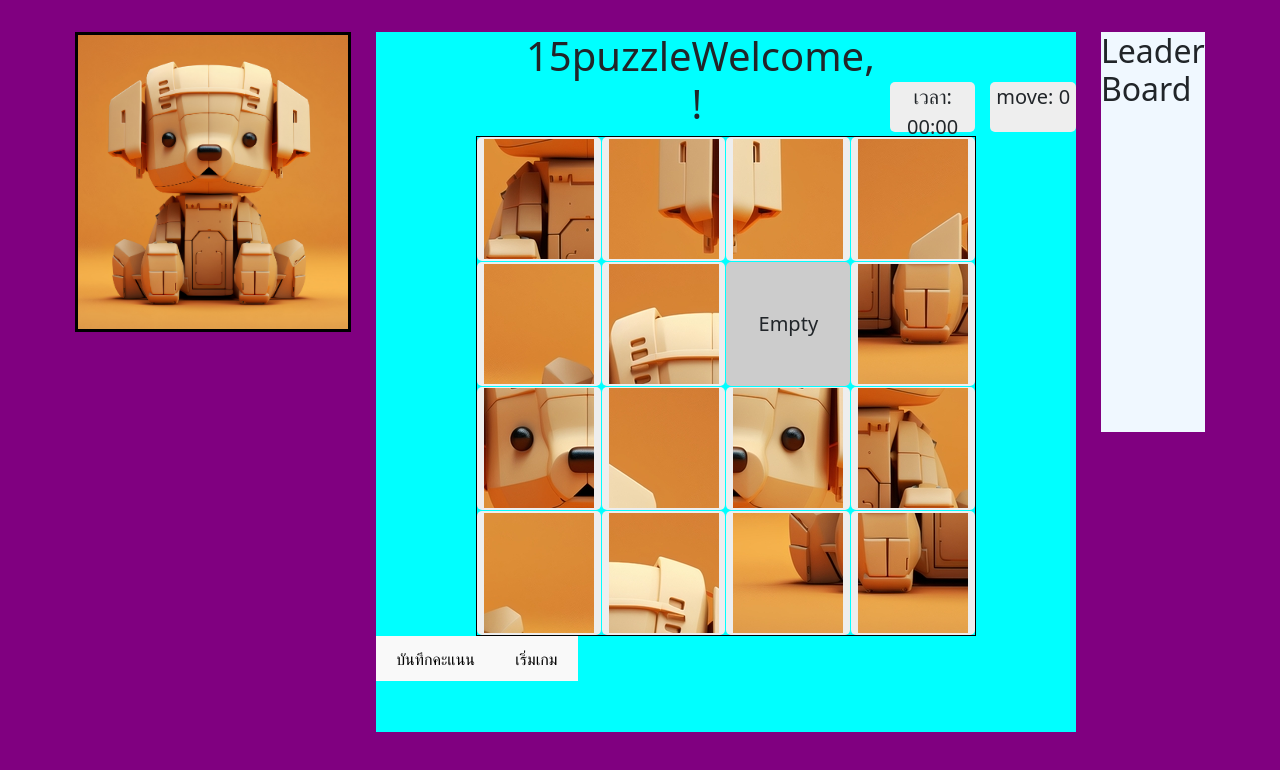
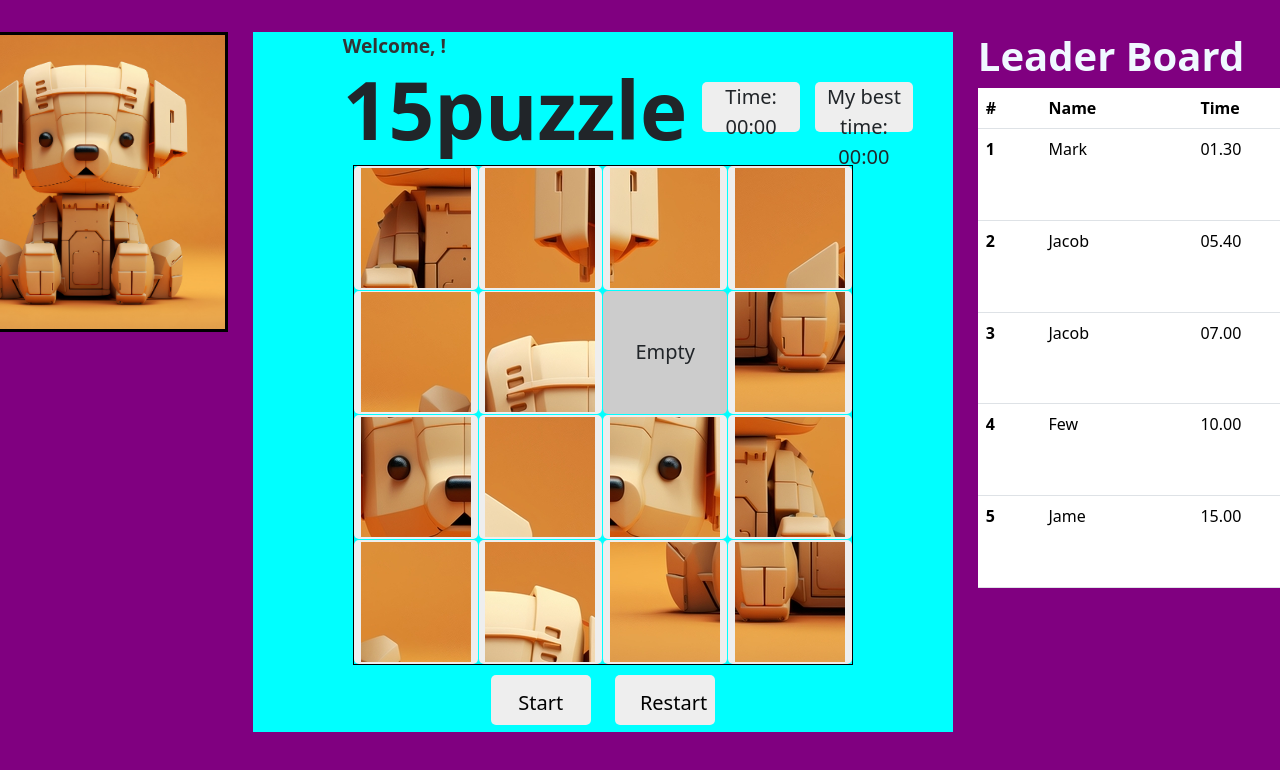
Before and after one commit to Thiraphan24/new-15-puzzle, a React (Vite) app in the folder client/: page /board in a window 1280 px wide. Shown: the top 770 px of the page. Built offline with nearby package versions, Linux system fonts and the light colour scheme.

Commit message:
feat: style ui

```diff
--- a/client/src/component/Leaderboad.css
+++ b/client/src/component/Leaderboad.css
@@ -1,6 +1,20 @@
-.container-lead {
+/* .container-lead {
   background-color: aliceblue;
   height: 400px;
   width: 300px;
   margin-left: 25px;
+} */
+
+.table {
+  height: 500px;
+  width: 350px;
 }
+
+.container-leader h1 {
+  color: aliceblue;
+  font-weight: bold;
+}
+
+.container-leader {
+  margin-left: 25px;
+}
--- a/client/src/component/Leaderboard.jsx
+++ b/client/src/component/Leaderboard.jsx
@@ -10,18 +10,47 @@ const Leaderboard = ({ rank }) => {
   const sortedRank = rank.sort((a, b) => a.time - b.time);
 
   // Take the top 10 users
-  const top10Users = sortedRank.slice(0, 10);
+  const top10Users = sortedRank.slice(0, 5);
 
   return (
-    <div className="container-lead">
-      <h2>Leader Board</h2>
-      <ol>
-        {top10Users.map((user, index) => (
-          <li key={index}>
-            {user.name} - {user.time} seconds
-          </li>
-        ))}
-      </ol>
+    <div className="container-leader">
+      <h1>Leader Board</h1>
+      <table class="table">
+        <thead>
+          <tr>
+            <th scope="col">#</th>
+            <th scope="col">Name</th>
+            <th scope="col">Time</th>
+          </tr>
+        </thead>
+        <tbody>
+          <tr>
+            <th scope="row">1</th>
+            <td>Mark</td>
+            <td>01.30</td>
+          </tr>
+          <tr>
+            <th scope="row">2</th>
+            <td>Jacob</td>
+            <td>05.40</td>
+          </tr>
+          <tr>
+            <th scope="row">3</th>
+            <td>Jacob</td>
+            <td>07.00</td>
+          </tr>
+          <tr>
+            <th scope="row">4</th>
+            <td>Few</td>
+            <td>10.00</td>
+          </tr>
+          <tr>
+            <th scope="row">5</th>
+            <td>Jame</td>
+            <td>15.00</td>
+          </tr>
+        </tbody>
+      </table>
     </div>
   );
 };
--- a/client/src/component/board.css
+++ b/client/src/component/board.css
@@ -73,7 +73,8 @@
 
 header {
   display: flex;
-  margin-left: 150px;
+  margin-left: 90px;
+  margin-right: 40px;
 }
 
 .timer {
@@ -91,3 +92,52 @@ header {
   text-align: center;
   font-size: 20px;
 }
+
+.App h1 {
+  font-weight: bold;
+  font-size: 80px;
+}
+
+/* Add styles for the welcome message */
+.welcome-message {
+  font-size: 1.2em; /* Adjust the font size as needed */
+  font-weight: bold; /* Make the text bold */
+  color: #333; /* Set the text color */
+  /* Add any other styles you want */
+}
+
+.static {
+  display: flex;
+}
+
+.mytime {
+  width: 100px;
+  height: 50px;
+  border-radius: 5px;
+  background-color: #eee;
+  text-align: center;
+  font-size: 20px;
+}
+
+/* Add styles for the buttons */
+button {
+  width: 100px;
+  height: 50px;
+  border-radius: 5px;
+  background-color: #eee;
+  text-align: center;
+  font-size: 20px;
+  margin: 10px; /* Add margin to create space between buttons */
+}
+
+/* Center the buttons */
+button.start-game,
+button.restart-game {
+  margin-left: auto;
+  margin-right: auto;
+  display: block;
+}
+
+.container-button {
+  text-align: center;
+}
--- a/client/src/component/board.jsx
+++ b/client/src/component/board.jsx
@@ -100,28 +100,28 @@ const Board = (props) => {
     return true;
   };
 
-  const recordScore = () => {
-    const newScore = time + score;
-    setScore(newScore);
+  // const recordScore = () => {
+  //   const newScore = time + score;
+  //   setScore(newScore);
 
-    setRank([
-      {
-        score: newScore,
-        time: time,
-      },
-      ...rank,
-    ]);
-    setPaused(true); // Stop the timer
-    shufflePuzzle(true);
-    Swal({
-      title: "Congratulations!",
-      text: `You won! Your time is ${convert(Math.floor(time / 60))}:${convert(
-        time % 60
-      )}`,
-      icon: "success",
-    });
-    resetTime(true);
-  };
+  //   setRank([
+  //     {
+  //       score: newScore,
+  //       time: time,
+  //     },
+  //     ...rank,
+  //   ]);
+  //   setPaused(true); // Stop the timer
+  //   shufflePuzzle(true);
+  //   Swal({
+  //     title: "Congratulations!",
+  //     text: `You won! Your time is ${convert(Math.floor(time / 60))}:${convert(
+  //       time % 60
+  //     )}`,
+  //     icon: "success",
+  //   });
+  //   resetTime(true);
+  // };
 
   const shufflePuzzle = () => {
     const shuffledPuzzle = [...puzzle].sort(() => Math.random() - 0.5);
@@ -158,12 +158,17 @@ const Board = (props) => {
       <img className="dog" src="dog.jpg" width={300} height={300} />
       <div className="App">
         <header>
-          <h1>15puzzle</h1>
-          <h1>Welcome, {name}!</h1>
+          <div>
+            <span className="welcome-message">Welcome, {name}!</span>
+            <h1>15puzzle</h1>
+          </div>
+
           <div className="timer">
-            เวลา: {convert(Math.floor(time / 60))}:{convert(time % 60)}
+            Time: {convert(Math.floor(time / 60))}:{convert(time % 60)}
           </div>
-          <div className="move-sum">move: {score}</div>
+          <div className="move-sum">
+            My best time: {convert(Math.floor(time / 60))}:{convert(time % 60)}
+          </div>
         </header>
         <div className="puzzle">
           {puzzle.map((item, index) => (
@@ -176,8 +181,12 @@ const Board = (props) => {
             </div>
           ))}
         </div>
-        <button onClick={recordScore}>บันทึกคะแนน</button>
-        <button onClick={startGame}>เริ่มเกม</button>{" "}
+        {/* <button onClick={recordScore}>บันทึกคะแนน</button> */}
+        <div className="container-button">
+          <button onClick={startGame}>Start</button>{" "}
+          <button onClick={startGame}>Restart</button>
+        </div>
+
         {/* Add a button to start the game */}
         <ul className="rank">
           {rank.map((item, index) => (
```
